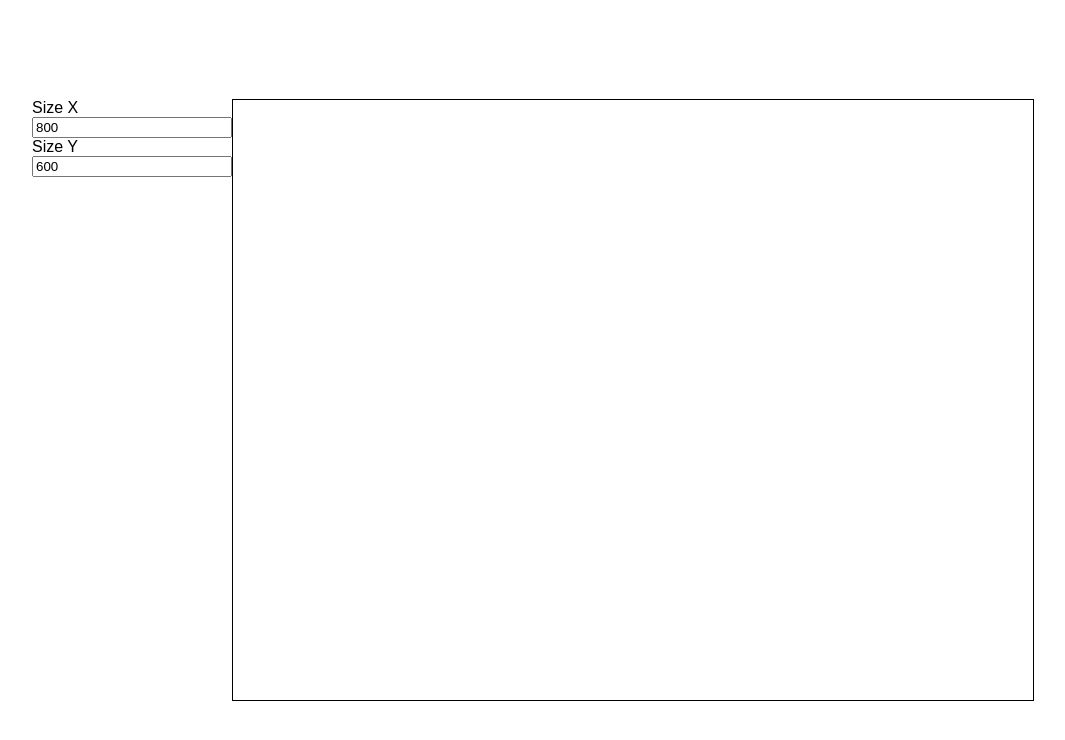
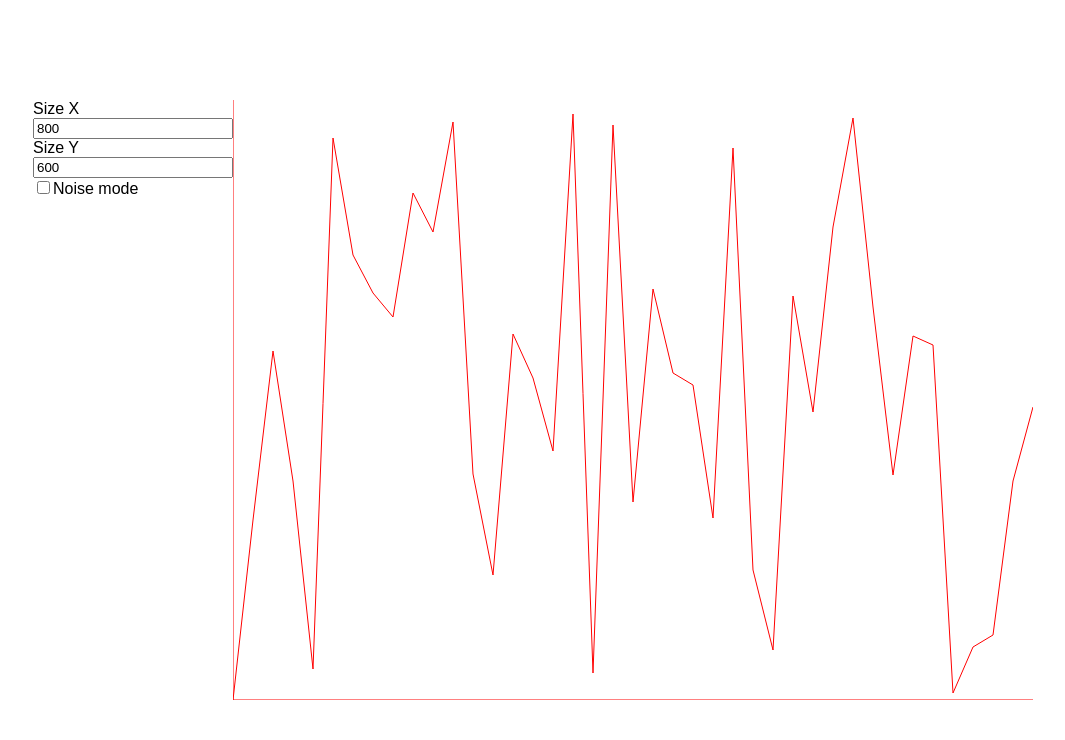
Before and after one commit to tsorak/grapher, a website: page public/index.html in a window 1280 px wide. Shown: the whole page, without its empty margins (107-1172 px from the left). Drawn offline with Linux system fonts and the light colour scheme.

Commit message:
Now Works TM

```diff
--- a/public/index.html
+++ b/public/index.html
@@ -12,10 +12,12 @@
 	<body>
 		<main>
 			<div class="toolbar">
-				<label for="cvsX">Size X</label>
-				<input class="cvsSize" type="number" name="cvsX" value="800" />
-				<label for="cvsY">Size Y</label>
-				<input class="cvsSize" type="number" name="cvsY" value="600" />
+				<label for="cvsX" class="noInteract">Size X</label>
+				<input class="cvsSize" type="number" id="cvsX" value="800" />
+				<label for="cvsY" class="noInteract">Size Y</label>
+				<input class="cvsSize" type="number" id="cvsY" value="600" />
+
+				<label class="noInteract" for="noiseModeElem"><input type="checkbox" id="noiseModeElem" />Noise mode</label>
 			</div>
 			<canvas width="0" height="0"></canvas>
 		</main>
--- a/public/script.js
+++ b/public/script.js
@@ -1,6 +1,7 @@
 //assign references to html elements
 const canvas = document.querySelector("canvas");
 const [sizeXElem, sizeYElem] = document.querySelectorAll(".cvsSize");
+const noiseModeElem = document.getElementById("noiseModeElem");
 
 //setup config
 const config = {
@@ -13,10 +14,115 @@ const config = {
 	},
 	value: {
 		unit: "kr",
-		step: 20,
 	},
+	points: [0],
+	amountOfPoints: 0,
 };
-console.debug(config);
+
+//calculate how many points fit along the x axis. Taking 'period.step' into account.
+config.amountOfPoints = Math.floor(config.element.size.x / config.period.step);
 
 //set canvas size
 [canvas.width, canvas.height] = Object.values(config.element.size);
+
+//canvas
+const cvs = canvas.getContext("2d");
+
+const setupAxles = () => {
+	cvs.beginPath();
+	cvs.moveTo(0, 0);
+	cvs.lineCap = "square";
+	cvs.strokeStyle = "#f00";
+	cvs.lineTo(0, config.element.size.y);
+	cvs.stroke();
+	cvs.closePath();
+
+	cvs.beginPath();
+	cvs.moveTo(0, config.element.size.y);
+	cvs.lineCap = "square";
+	cvs.strokeStyle = "#f00";
+	cvs.lineTo(config.element.size.x, config.element.size.y);
+	cvs.stroke();
+	cvs.closePath();
+};
+
+const drawPoints = () => {
+	config.points.forEach((value, index) => {
+		const prevIndex = index - 1 > 0 ? index - 1 : 0;
+		const prevValue = config.points[index - 1] !== undefined ? config.points[index - 1] : 0;
+
+		cvs.beginPath();
+		cvs.moveTo(prevIndex * config.period.step, config.element.size.y - prevValue);
+		cvs.lineCap = "butt";
+		cvs.strokeStyle = "#f00";
+		cvs.lineTo(index * config.period.step, config.element.size.y - value);
+		cvs.stroke();
+		cvs.closePath();
+	});
+};
+
+//event handlers
+const setupEventhandlers = () => {
+	const bounds = canvas.getBoundingClientRect();
+	// const mousePos = { x: 0, y: 0 };
+
+	canvas.onpointerdown = (e) => {
+		if (e.button !== 0) return;
+		canvas.onpointermove = (e) => {
+			const x = e.clientX - (bounds.left - 0.5);
+			const y = e.clientY - (bounds.top - 0.5);
+			const closestPoint = Math.round(x / (config.amountOfPoints / 2));
+			// console.log(closestPoint);
+			setPoint(closestPoint, config.element.size.y - y);
+			redraw();
+		};
+		canvas.onpointerup = (e) => {
+			canvas.onpointermove = null;
+			canvas.onpointerup = null;
+		};
+	};
+	document.onpointerup = () => {
+		canvas.onpointermove = null;
+		canvas.onpointerup = null;
+	};
+};
+
+//gen points
+const genPoints = () => {
+	for (let i = 1; i < config.amountOfPoints + 1; i++) {
+		const randomVal = Math.ceil(Math.random() * config.element.size.y);
+		config.points[i] = randomVal;
+	}
+};
+
+//set single point
+const setPoint = (point, value) => {
+	config.points[point] = value;
+};
+
+const redraw = () => {
+	cvs.reset();
+	setupAxles();
+	drawPoints();
+};
+
+genPoints();
+redraw();
+setupEventhandlers();
+
+let autoRefreshID;
+const enableNoiseMode = () => {
+	autoRefreshID = setInterval(() => {
+		genPoints();
+		redraw();
+	}, 50);
+};
+const disableNoiseMode = () => {
+	clearInterval(autoRefreshID);
+};
+
+noiseModeElem.onchange = () => {
+	noiseModeElem.checked ? enableNoiseMode() : disableNoiseMode();
+};
+
+console.debug(config);
--- a/public/styles.css
+++ b/public/styles.css
@@ -18,7 +18,7 @@ main {
 }
 
 canvas {
-	border: 1px black solid;
+	/* border: 1px black solid; */
 	width: fit-content;
 	height: fit-content;
 }
@@ -28,3 +28,7 @@ canvas {
 	flex-direction: column;
 	width: 200px;
 }
+
+.noInteract {
+	user-select: none;
+}
```
